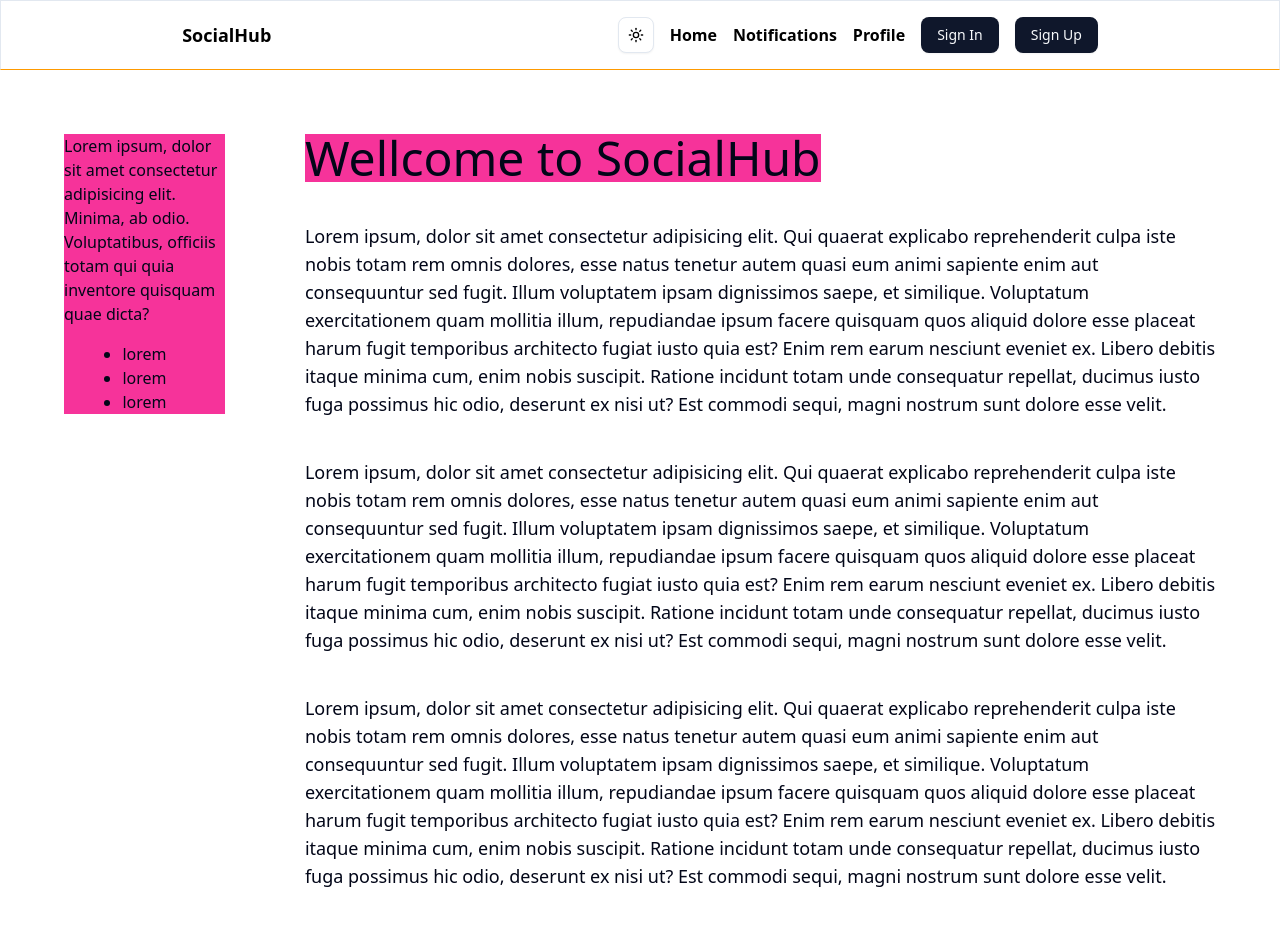
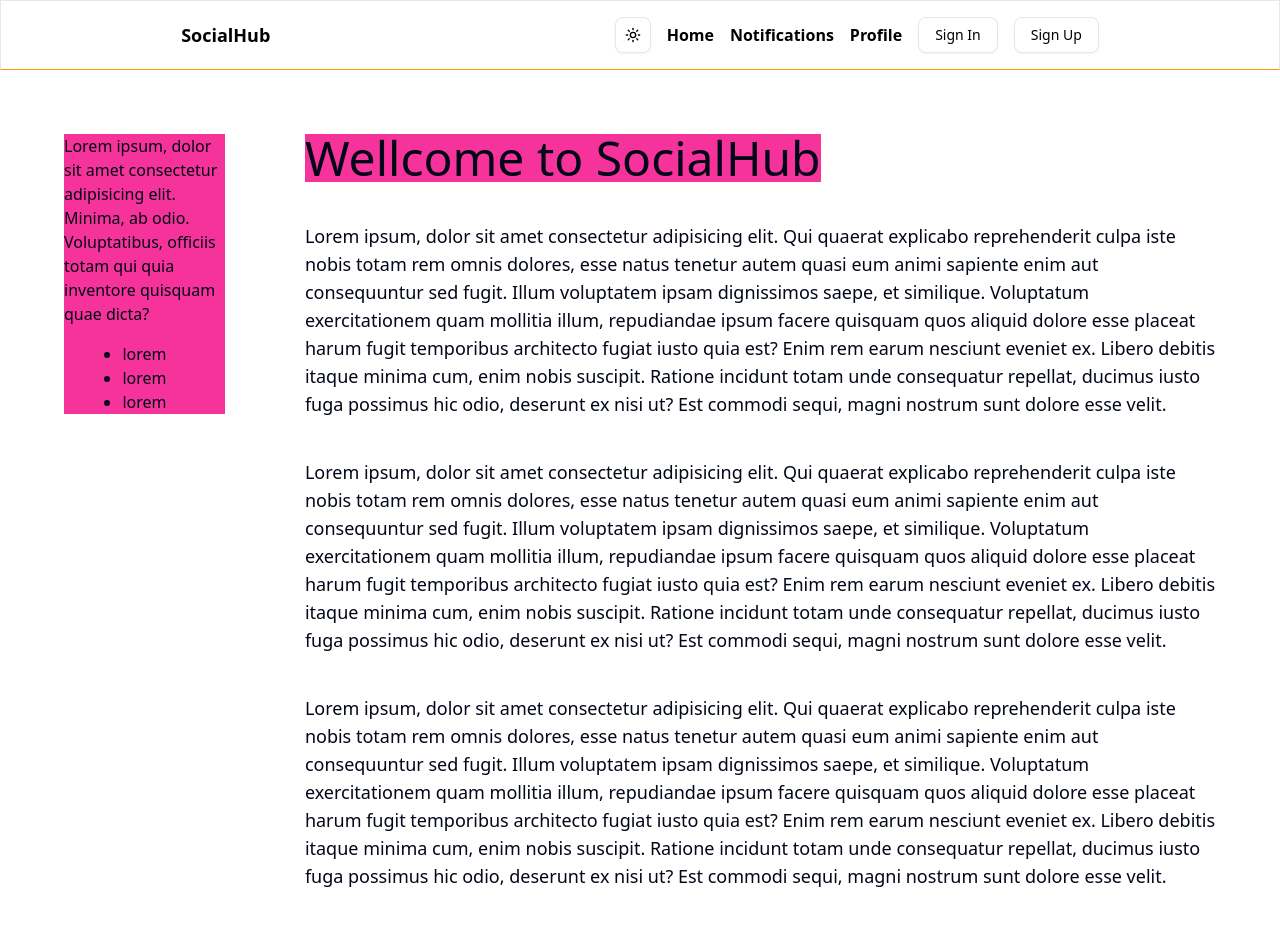
Before and after one commit to lucho20pt/next15-clerk-shadcn-neon-postgres-prisma, a Next.js app: page / in a window 1280 px wide. Shown: the top 926 px of the page. Built offline with nearby package versions, Linux system fonts and the light colour scheme; no server answers.

Commit message:
upd: UserLogin component layout and button variant

```diff
--- a/components/user-login.tsx
+++ b/components/user-login.tsx
@@ -9,21 +9,21 @@ import {
 
 const UserLogin = () => {
   return (
-      <nav className="flex justify-center items-center gap-4">
+    <div className="flex justify-center items-center gap-4">
       <SignedOut>
         <SignInButton mode="modal">
-            <Button>Sign In</Button>
+          <Button variant="outline">Sign In</Button>
         </SignInButton>
 
         <SignUpButton mode="modal">
-            <Button>Sign Up</Button>
+          <Button variant="outline">Sign Up</Button>
         </SignUpButton>
       </SignedOut>
 
       <SignedIn>
         <UserButton />
       </SignedIn>
-      </nav>
+    </div>
   )
 }
 
```
Lines whose indentation alone changed are shown as unchanged.
